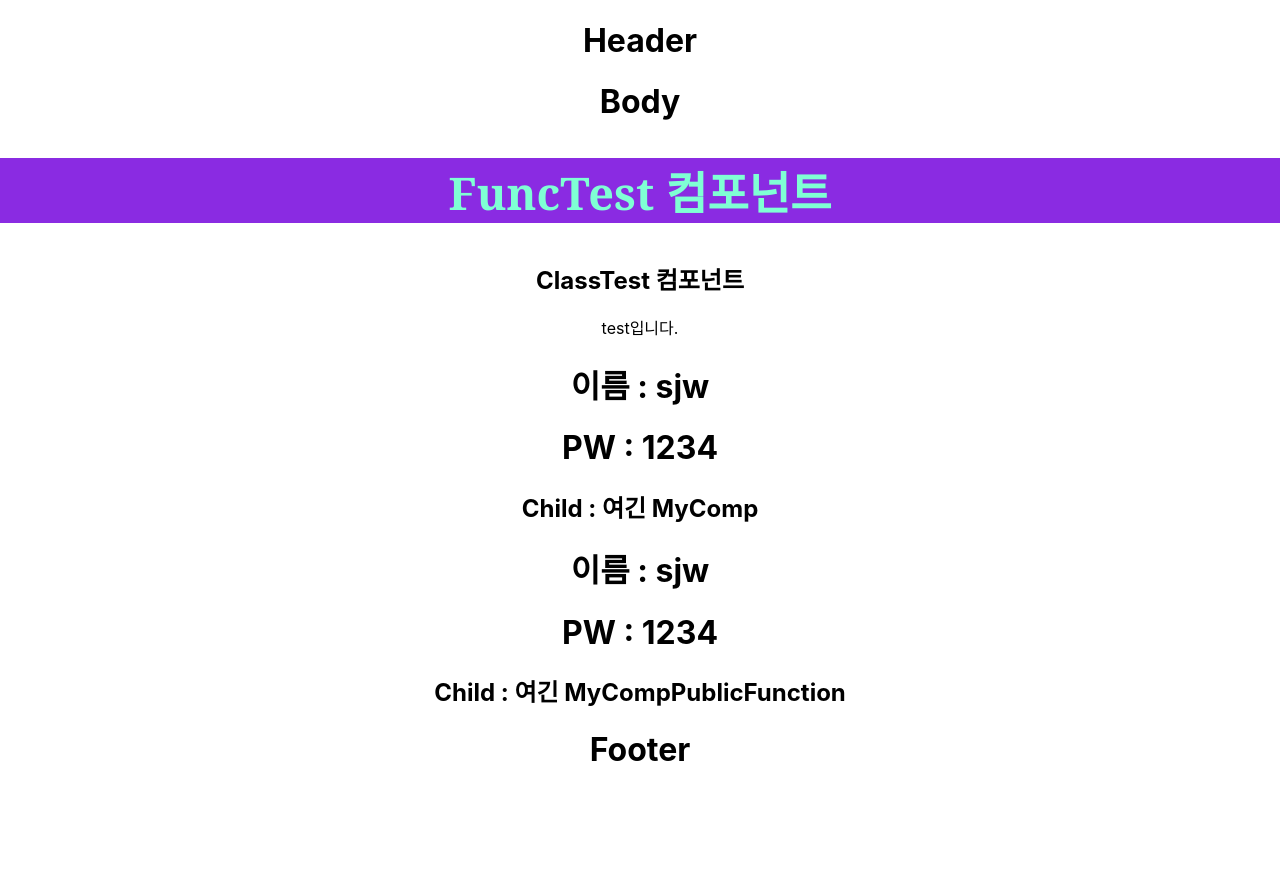
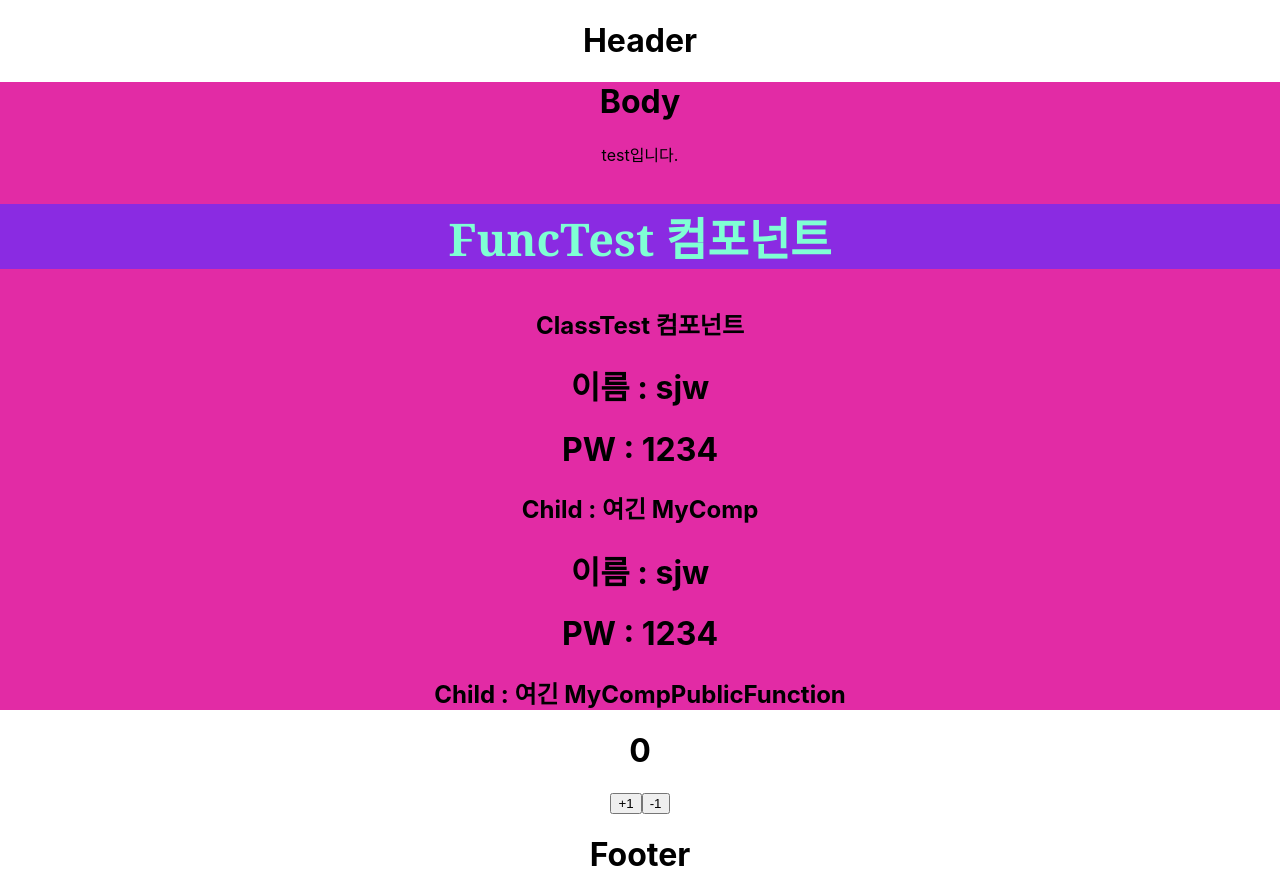
Before and after one commit to jurwon/ReactPractice, a React (Create React App) app in the folder ch3-test/: page / in a window 1280 px wide. Before the commit the page ends 800 px from the top, so only its background shows below. Built offline with nearby package versions, Linux system fonts and the light colour scheme.

Commit message:
state를 활용하여 플러스/마이너스 버튼 생성

```diff
--- a/ch3-test/src/App.js
+++ b/ch3-test/src/App.js
@@ -1,31 +1,16 @@
 import logo from "./logo.svg";
 import "./App.css";
-import FuncTest from "./Component/FuncTest";
-import ClassTest from "./Component/ClassTest";
-import Test from "./Component/test";
-import MyComp from "./Component/MyComp";
-import MyCompPublicFunction from "./Component/MyCompPublicFunction";
 import Header from "./Component/Header";
 import Footer from "./Component/Footer";
 import Body from "./Component/Body";
+import Count from "./Component/Count";
 
 function App() {
   return (
     <div className="App">
       <Header />
       <Body />
-      <FuncTest />
-      <ClassTest />
-      <Test />
-      {/* 자식컴포넌트에게 props.name전달 */}
-      {/* <MyComp name="sjw" pw="1234" /> */}
-      <MyComp name="sjw" pw="1234">
-        여긴 MyComp
-      </MyComp>
-
-      <MyCompPublicFunction name="sjw" pw="1234">
-        여긴 MyCompPublicFunction
-      </MyCompPublicFunction>
+      <Count />
       <Footer />
     </div>
   );
--- a/ch3-test/src/CSS/test.css
+++ b/ch3-test/src/CSS/test.css
@@ -4,3 +4,6 @@
   font-size: 30px;
   font-family: Cambria, Cochin, Georgia, Times, "Times New Roman", serif;
 }
+.body {
+  background-color: rgb(226, 43, 165);
+}
--- a/ch3-test/src/Component/Body.js
+++ b/ch3-test/src/Component/Body.js
@@ -1,9 +1,29 @@
 import React from "react";
+import Test from "./test";
+import FuncTest from "./FuncTest";
+import ClassTest from "./ClassTest";
+import "../CSS/test.css";
+
+import MyComp from "./MyComp";
+import MyCompPublicFunction from "./MyCompPublicFunction";
 
 const Body = () => {
   return (
-    <div>
+    <div className="body">
       <h1>Body</h1>
+      <Test />
+      <FuncTest />
+      <ClassTest />
+
+      {/* 자식컴포넌트에게 props.name전달 */}
+      {/* <MyComp name="sjw" pw="1234" /> */}
+      <MyComp name="sjw" pw="1234">
+        여긴 MyComp
+      </MyComp>
+
+      <MyCompPublicFunction name="sjw" pw="1234">
+        여긴 MyCompPublicFunction
+      </MyCompPublicFunction>
     </div>
   );
 };
--- /dev/null
+++ b/ch3-test/src/Component/Count.js
@@ -0,0 +1,46 @@
+//state test 자식 컴포넌트
+// 클래스형 컴포넌트 구조 먼저.
+// 가볍게 보세요.
+// 구현부는 거의 동일함.
+// rcc
+import React, { Component } from "react";
+
+class Count extends Component {
+  //props 전달용, Component 부모클래스 초기화 같이 진행.
+  constructor(props) {
+    super(props);
+    //state , 초깃값 설정.
+    this.state = {
+      number: 0,
+    };
+  }
+  render() {
+    //비구조화 할당
+    const { number } = this.state;
+    return (
+      <div>
+        <h1>{number}</h1>
+        <button
+          // onClick 의 값으로 함수를 사용
+          onClick={() => {
+            this.setState({ number: number + 1 });
+          }}
+        >
+          {" "}
+          +1{" "}
+        </button>
+
+        <button
+          onClick={() => {
+            this.setState({ number: number - 1 });
+          }}
+        >
+          {" "}
+          -1{" "}
+        </button>
+      </div>
+    );
+  }
+}
+
+export default Count;
```
